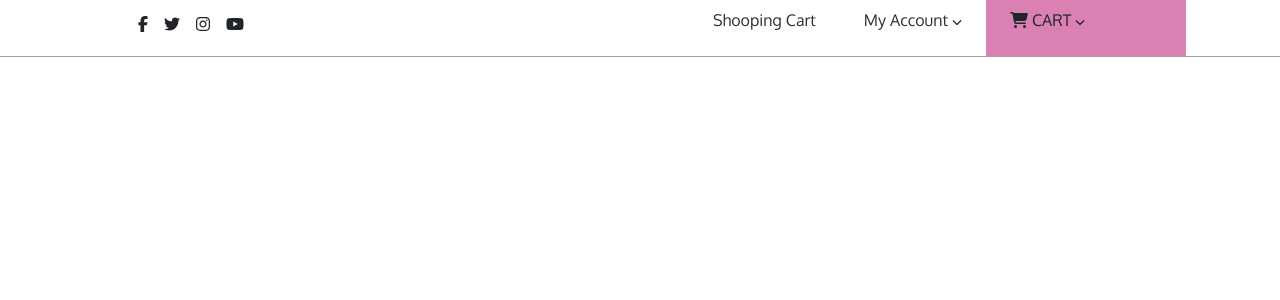
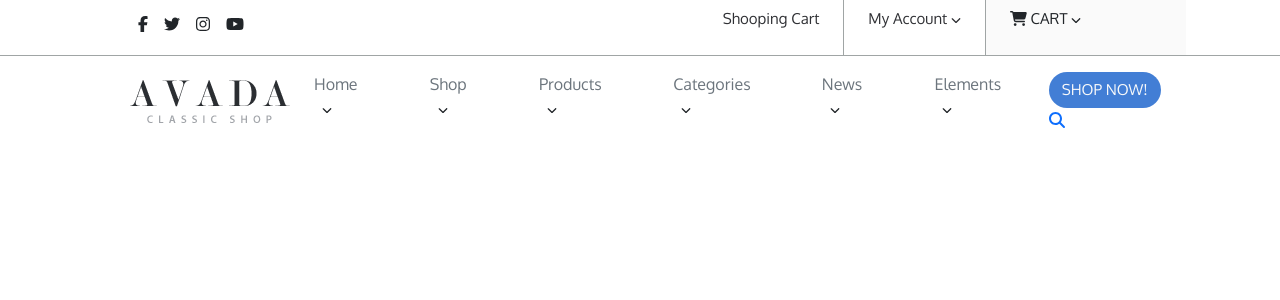
Before and after one commit to Eriksioxx/proj-html-vuejs, a Vue app: page / in a window 1280 px wide. Shown: the top 300 px of the page. Built offline with nearby package versions, Linux system fonts and the light colour scheme.

Commit message:
navbar complete

```diff
--- a/src/components/HeaderBox.vue
+++ b/src/components/HeaderBox.vue
@@ -14,7 +14,7 @@
           <!-- /SX -->
 
           <!-- DX -->
-          <div class="container d-flex justify-content-end">
+          <div class="dx-nav container d-flex justify-content-end">
             <div class="shopping">
               <p class="px-4 py-2">Shooping Cart</p>
             </div>
@@ -38,16 +38,60 @@
       </div>
       <!-- /Pre Header -->
 
-      <!-- Navbar -->
-      <nav class="container"></nav>
+      <!-- NAVBAR -->
+      <nav class="container d-flex justify-content-between mt-3">
+        <!-- Logo -->
+        <div class="logo-container ms-5 py-2">
+          <img src="@/assets/img/classic_shop_logo1x.png" />
         </div>
+        <!-- /Logo -->
+
+        <!-- Container Menu-->
+        <div class="container-menu">
+          <!-- Menu List -->
+          <ul class="d-flex list-unstyled">
+            <li class="px-4" v-for="item in navbar" :key="item.id">
+              <a :href="item.url" class="text-secondary text-decoration-none">{{
+                item.label
+              }}</a>
+              <font-awesome-icon icon="fa-solid fa-chevron-down" class="px-2" />
+            </li>
+          </ul>
+          <!-- /Menu List -->
+        </div>
+        <!-- /Container Menu -->
+
+        <!-- Container Button/Icon -->
+        <div class="container-button-icon">
+          <!-- Button -->
+          <button
+            type="button"
+            class="btn text-light text-uppercase rounded-pill me-4"
+          >
+            Shop Now!
+          </button>
+          <!-- /Button -->
+
+          <!-- Search Lens -->
+          <a href="#"
+            ><font-awesome-icon icon="fa-solid fa-magnifying-glass"
+          /></a>
+          <!-- /Search Lens -->
+        </div>
+        <!-- /Container Button/Icon -->
+      </nav>
+      <!-- /NAVBAR -->
+    </div>
+    <!-- CONTAINER HEADER-BOX -->
   </header>
 </template>
 
 <script>
 export default {
   name: "HeaderBox",
-  props: {},
+  props: {
+    navbar: Array,
+  },
 };
 </script>
 
@@ -63,18 +107,52 @@ header {
   .container-pre-header {
     .shopping,
     .my-account {
+      border-right: 1px solid $edward-color;
+
+      p {
         color: $shark-color;
       }
     }
+    .dx-nav {
+      font-size: 15px;
+    }
+
     .fab,
     .fas {
-    font-size: 20px;
+      font-size: 15px;
     }
+
     .fa-chevron-down {
       font-size: 10px;
     }
+
     .cart {
       width: 200px;
+      background-color: #fafafa;
+    }
+  }
+}
+
+.container-menu {
+  li {
+    &:hover {
+      border-top: 3px solid $havelockBlue-color;
+    }
+  }
+}
+
+.container-button-icon {
+}
+
+.fa-chevron-down {
+  font-size: 10px;
+}
+
+button {
+  background-color: $havelockBlue-color;
+  font-size: 15px;
+
+  &:hover {
     background-color: $shocking-color;
   }
 }
--- a/src/main.js
+++ b/src/main.js
@@ -28,9 +28,10 @@ import { faYoutube } from '@fortawesome/free-brands-svg-icons'
 
 import { faChevronDown } from '@fortawesome/free-solid-svg-icons'
 import { faCartShopping } from '@fortawesome/free-solid-svg-icons'
+import { faMagnifyingGlass } from '@fortawesome/free-solid-svg-icons'
 /* add icons to the library */
 library.add(faUserSecret, faFacebookF, faTwitter, faInstagram, faYoutube, faChevronDown,
-  faCartShopping)
+  faCartShopping, faMagnifyingGlass)
 
 /* add font awesome icon component */
 Vue.component('font-awesome-icon', FontAwesomeIcon)
```
Lines whose indentation alone changed are shown as unchanged.
